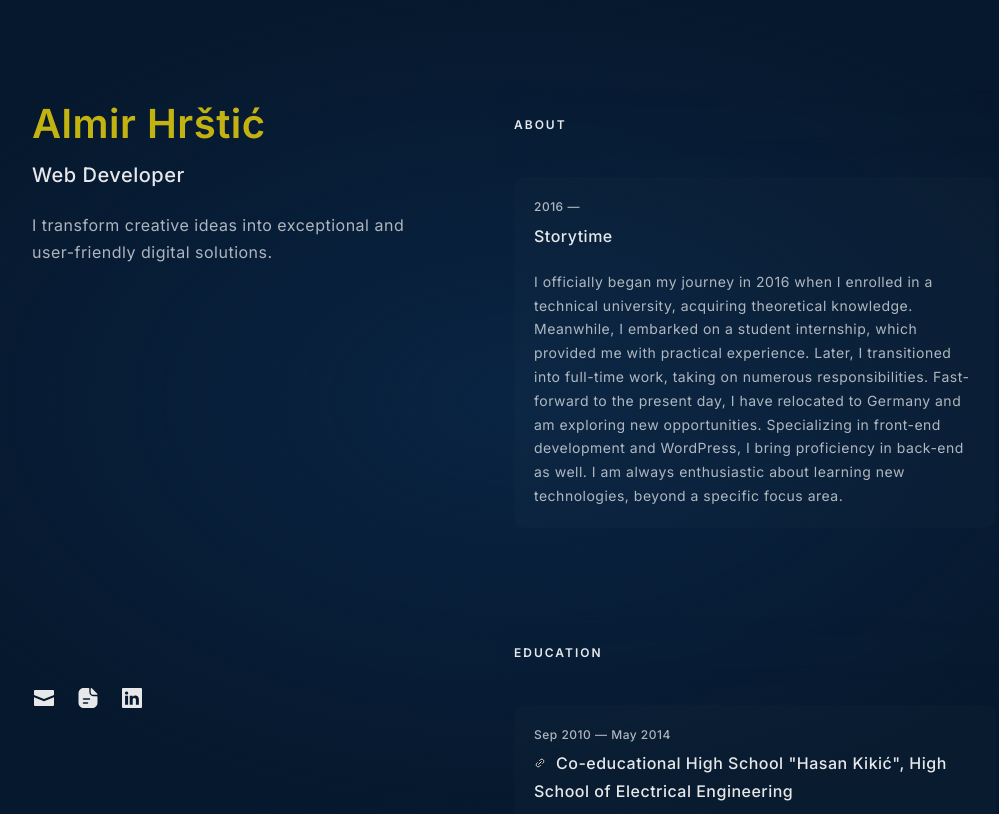
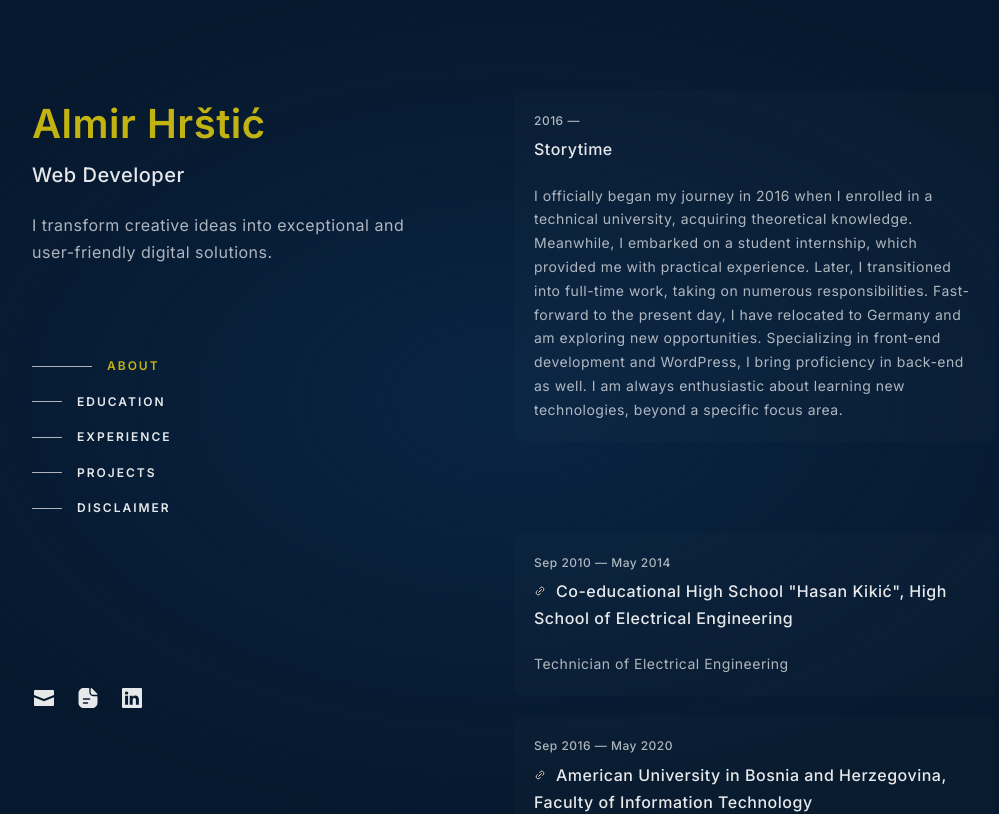
Before and after one commit to almir-hrstic/portfolio, a Next.js app: page / in a window 1280 px wide. Shown: the top 814 px of the page, without its empty margins (126-1125 px from the left). Built offline with nearby package versions, Linux system fonts and the light colour scheme.

Commit message:
23.01.2024

```diff
--- a/src/app/page.js
+++ b/src/app/page.js
@@ -28,13 +28,15 @@ export default function Page() {
 
     for (let i = 0; i < blocks.current.length; i++) {
 
-      if (blocks.current[i].firstChild.getBoundingClientRect().top === 0) return setActiveBlock(blocks.current[i].id)
-
-      setActiveBlock(false)
+      if (blocks.current[i].firstChild.getBoundingClientRect().top >= 0) return setActiveBlock(blocks.current[i].id)
     }
   }
 
   const updateActiveBlock = () => {
+
+    setActiveBlock(blocks.current[0].id)
+
+    if (!window.location.hash) return false
 
     for (let i = 0; i < blocks.current.length; i++) {
 
@@ -59,8 +61,8 @@ export default function Page() {
 
     if (!data) return () => false
 
+    window.addEventListener('scroll', getActiveBlock)
     updateActiveBlock()
-    window.addEventListener('scroll', getActiveBlock)
 
     return () => window.removeEventListener('scroll', getActiveBlock)
 
@@ -89,6 +91,21 @@ export default function Page() {
             <p className={styles.header__description}>
               {data.header.description}
             </p>
+
+            <div className={styles.navigation}>
+
+              {
+
+                data.blocks.map(({ id, title }, index) => (
+
+                  <a className={activeBlock !== id ? `${styles.navigation__link}` : `${styles.navigation__link} ${styles.navigation__link____active}`} href={`#${id}`} key={index}>
+                    {title}
+                  </a>
+
+                ))
+              }
+
+            </div>
 
             <div className={styles.contact}>
 
--- a/src/components/container/index.js
+++ b/src/components/container/index.js
@@ -21,8 +21,8 @@ export default function Container({ children }) {
 
   useEffect(() => {
 
+    window.addEventListener('resize', setResize)
     setScreenHeight()
-    window.addEventListener('resize', setResize)
 
     return () => window.removeEventListener('resize', setResize)
 
--- a/src/components/entry/entry.module.scss
+++ b/src/components/entry/entry.module.scss
@@ -57,6 +57,11 @@
   /* 1024px + */
 
   @media screen and (min-width: $screen-large) {
+    margin-top: 0;
+
+    &:not(:first-child) {
+      margin-top: 20px;
+    }
 
     &____link:hover .root__headline {
       color: $color-yellow;
--- a/src/styles/page.module.scss
+++ b/src/styles/page.module.scss
@@ -30,6 +30,51 @@
     &__description {
       margin-top: 20px;
       color: $color-grey;
+    }
+
+    .navigation {
+      display: none;
+      margin-top: 90px;
+      @extend .text-12-semi-bold;
+
+      &__link {
+        display: flex;
+        align-items: center;
+        width: fit-content;
+        transition: color .25s ease-in-out;
+
+        &:not(:first-of-type) {
+          margin-top: 15px;
+        }
+
+        &::before {
+          width: 30px;
+          margin-right: 15px;
+          border-bottom: 1px solid $color-grey;
+          transition: width .25s ease-in-out;
+          content: "";
+        }
+
+        &:hover {
+          color: $color-yellow;
+
+          &:before {
+            width: 60px;
+          }
+        }
+
+        &____active {
+          color: $color-yellow;
+
+          &:before {
+            width: 60px;
+          }
+
+          &:hover {
+            color: $color-yellow-light;
+          }
+        }
+      }
     }
 
     .contact {
@@ -115,6 +160,10 @@
         opacity: .75;
       }
 
+      .navigation {
+        display: block;
+      }
+
       .contact {
         padding-top: 90px;
         margin-top: auto;
@@ -131,12 +180,10 @@
 
       .block {
 
-        &__title:hover {
-          color: $color-yellow;
-        }
-
-        &____active .block__title:hover {
-          color: $color-yellow-light;
+        &__headline {
+          visibility: hidden;
+          height: 1px;
+          padding: 0;
         }
 
         &:not(:first-child) {
```
